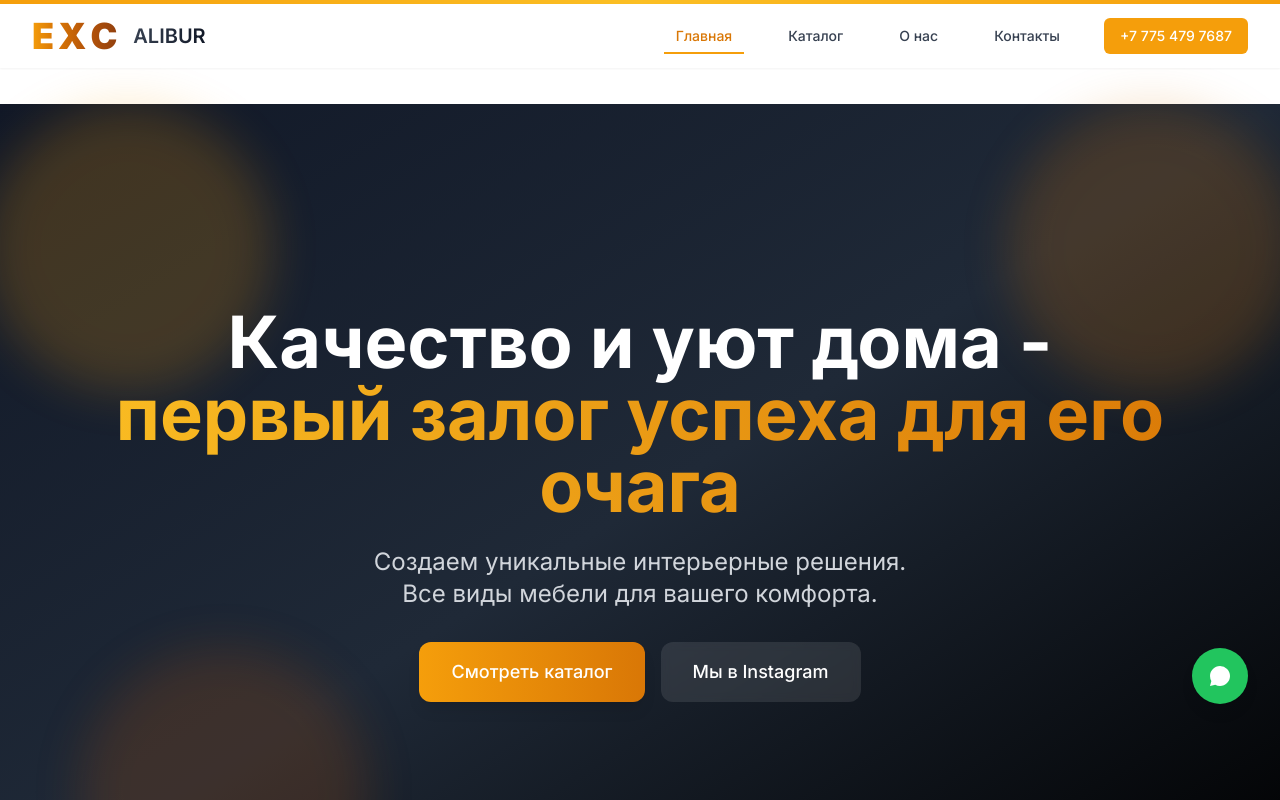
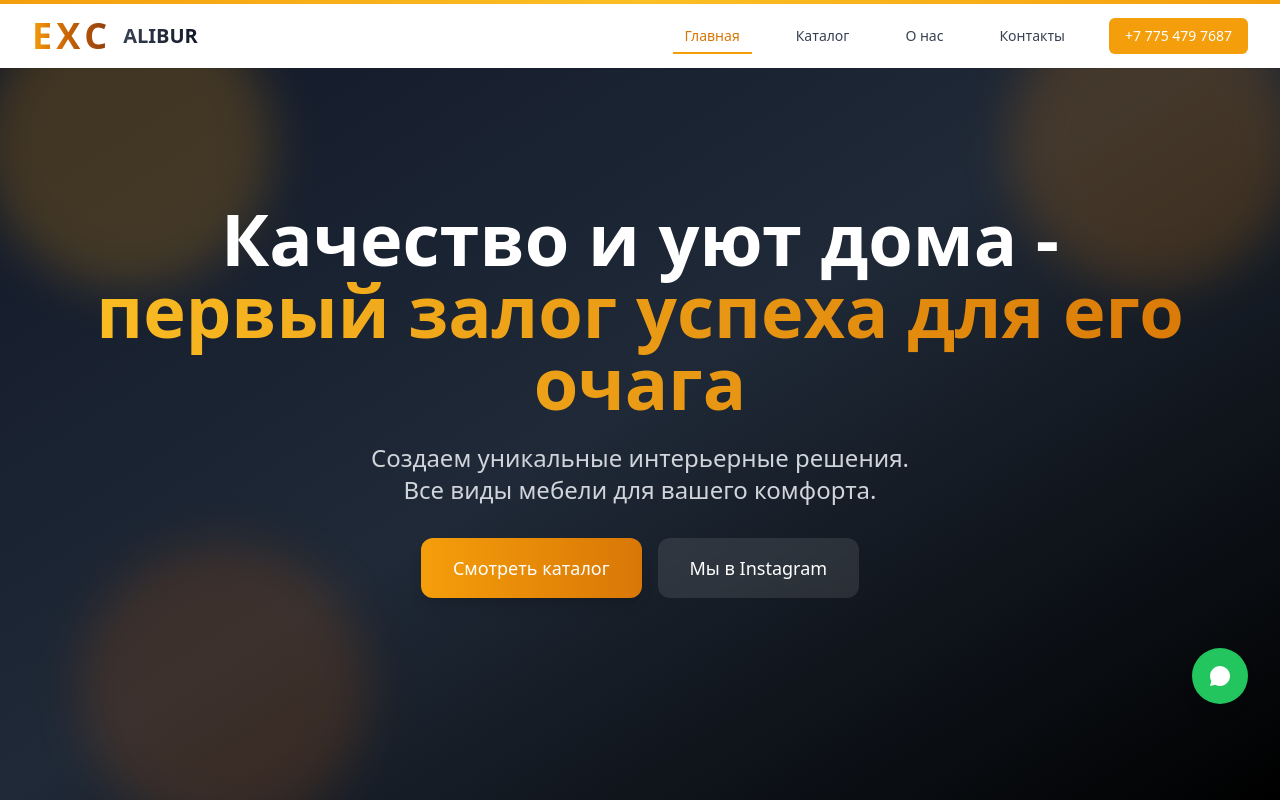
Before and after one commit to truwerrr/excalibur-mebel, a Next.js app: page / in a window 1280 px wide. Shown: the top 800 px of the page. Built offline with nearby package versions, Linux system fonts and the light colour scheme.

Commit message:
Update dependencies and configuration files:

```diff
--- a/src/app/layout.tsx
+++ b/src/app/layout.tsx
@@ -19,12 +19,9 @@ export default function RootLayout({
 }) {
   return (
     <html lang="ru">
-      <body className={inter.className}>
-        <DiscountBanner />
+      <body>
         <Header />
-        <div className="pt-16">
-          {children}
-        </div>
+        <main>{children}</main>
         <Footer />
       </body>
     </html>
--- a/tailwind.config.js
+++ b/tailwind.config.js
@@ -1,10 +1,27 @@
 /** @type {import('tailwindcss').Config} */
 module.exports = {
   content: [
-    "./src/**/*.{js,ts,jsx,tsx}",
+    "./src/**/*.{js,ts,jsx,tsx,mdx}",
+    "./app/**/*.{js,ts,jsx,tsx,mdx}",
+    "./components/**/*.{js,ts,jsx,tsx,mdx}",
   ],
   theme: {
-    extend: {},
+    extend: {
+      colors: {
+        amber: {
+          50: '#fffbeb',
+          100: '#fef3c7',
+          200: '#fde68a',
+          300: '#fcd34d',
+          400: '#fbbf24',
+          500: '#f59e0b',
+          600: '#d97706',
+          700: '#b45309',
+          800: '#92400e',
+          900: '#78350f',
+        },
+      },
+    },
   },
   plugins: [],
 }
```
Also changed, not shown: package.json (+5 -4 lines), 1 other file (tests, documents, lock files or other folders).
